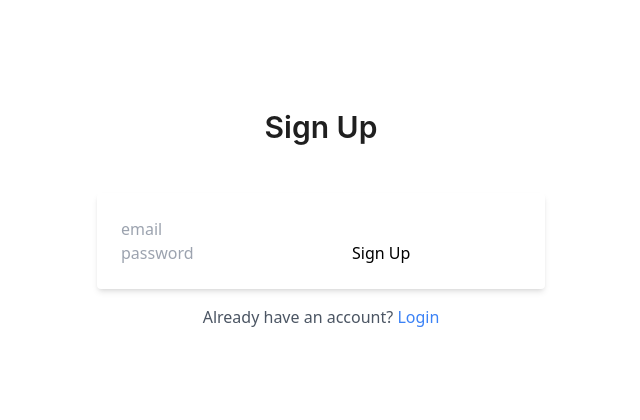
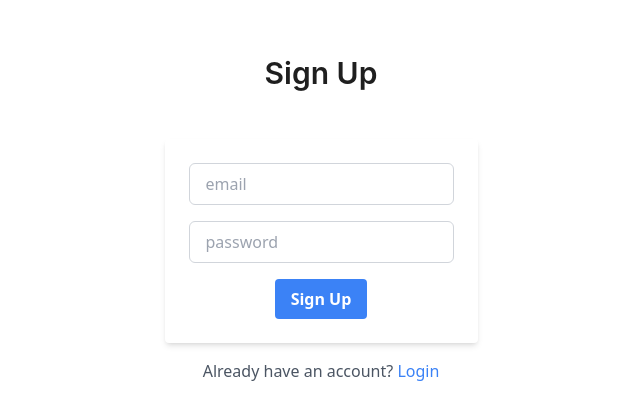
Before and after one commit to ASyrbu/redux-app, a React (Create React App) app: page /register in a window 1280 px wide. Shown: the part 182-602 px from the top of the page, without its empty margins (319-959 px from the left). Built offline with nearby package versions, Linux system fonts and the light colour scheme.

Commit message:
beatiful

```diff
--- a/src/components/Form.jsx
+++ b/src/components/Form.jsx
@@ -5,21 +5,24 @@ const Form = ({ title, handleClick }) => {
     const [pass, setPass] = useState('');
 
     return (
-        <div>
+        < div className="flex flex-col items-center justify-center">
             <input
+                className="border border-gray-300 rounded-md py-2 px-4 mb-4"
+
                 type="email"
                 value={email}
                 onChange={(e) => setEmail(e.target.value)}
                 placeholder="email"
             />
             <input
+                className="border border-gray-300 rounded-md py-2 px-4 mb-4"
                 type="password"
                 value={pass}
                 onChange={(e) => setPass(e.target.value)}
                 placeholder="password"
             />
 
-            <button
+            <button className="bg-blue-500 hover:bg-blue-700 text-white font-bold py-2 px-4 rounded"
                 onClick={() => handleClick(email, pass)}
             >
                 {title}
--- a/src/components/Login.jsx
+++ b/src/components/Login.jsx
@@ -2,8 +2,8 @@
 import { useDispatch } from "react-redux";
 import { useHistory } from "react-router-dom";
 import { getAuth, signInWithEmailAndPassword } from "firebase/auth";
+import { setUser } from "../store/services/slices/userSlice";
 import { Form } from "./Form";
-import { setUser } from "../store/services/slices/userSlice";
 import { useState } from "react";
 
 const Login = () => {
--- a/src/components/LoginPage.jsx
+++ b/src/components/LoginPage.jsx
@@ -1,5 +1,3 @@
-
-
 import { Link } from 'react-router-dom';
 import { Login } from './Login';
 import { Typography } from 'antd';
--- a/src/components/RegisterPage.jsx
+++ b/src/components/RegisterPage.jsx
@@ -1,5 +1,3 @@
-
-
 import { Link } from 'react-router-dom';
 import { SignUp } from './registration';
 import { Typography } from 'antd';
```
